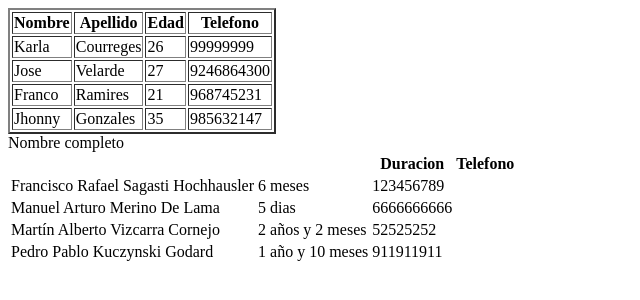
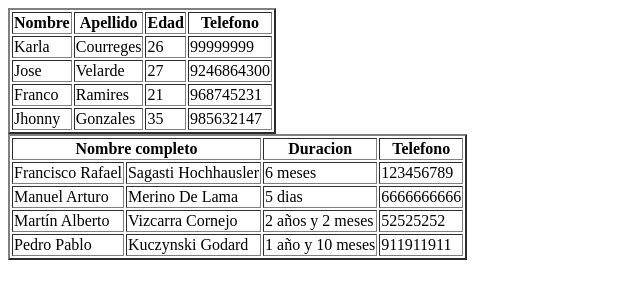
Before and after one commit to Jcvelard/coder-en-cuarentena, a plain HTML site: page tablas.html in a window 1280 px wide. Shown: the whole page, without its empty margins (0-640 px from the left). Drawn offline with Linux system fonts and the light colour scheme.

Commit message:
tarea lista

```diff
--- a/tablas.html
+++ b/tablas.html
@@ -42,32 +42,36 @@
 
     </table>
 
-    <table>
+    <table class="default" border="2">
         <tr>
-            <th colspan="2"></th>  Nombre completo</th>
+            <th colspan="2">Nombre completo</th>
             <th>Duracion</th>
             <th>Telefono</th>
         </tr>
 
         <tr>
-            <td>Francisco Rafael Sagasti Hochhausler</td>
+            <td>Francisco Rafael</td>
+            <td> Sagasti Hochhausler </td>
             <td>6 meses</td>
             <td>123456789</td>
         </tr>
         <tr>
-            <td>Manuel Arturo Merino De Lama</td>
+            <td>Manuel Arturo</td>
+            <td> Merino De Lama</td>
             <td>5 dias</td>
             <td>6666666666</td>
         </tr>
         <tr>
-            <td>Martín Alberto Vizcarra Cornejo</td>
+            <td>Martín Alberto</td>
+            <td> Vizcarra Cornejo</td>
             <td>2 años y 2 meses</td>
             <td>52525252</td>
         </tr>
         <tr>
-            <td>Pedro Pablo Kuczynski Godard</td>
-            <td>1 año y 10 meses</td>
-            <td>911911911</td>
+            <td> Pedro Pablo </td>
+            <td> Kuczynski Godard </td>
+            <td> 1 año y 10 meses </td>
+            <td> 911911911 </td>
         </tr>
     </table>
 </body>
```
